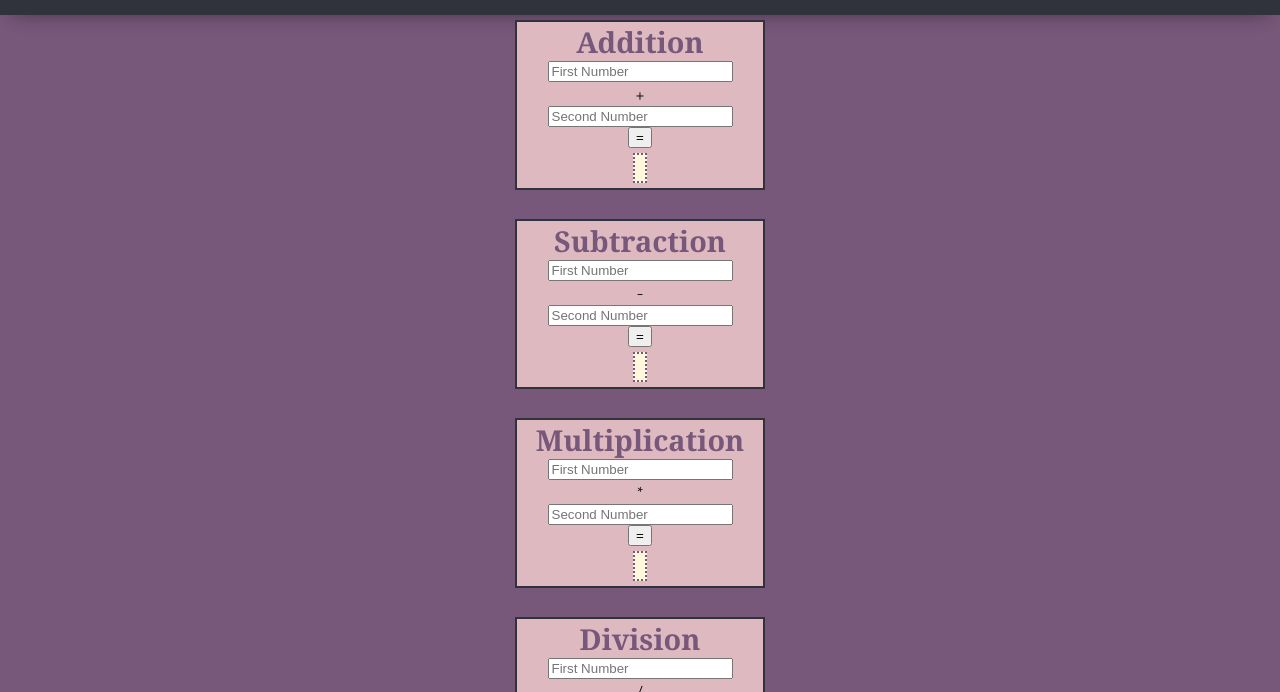
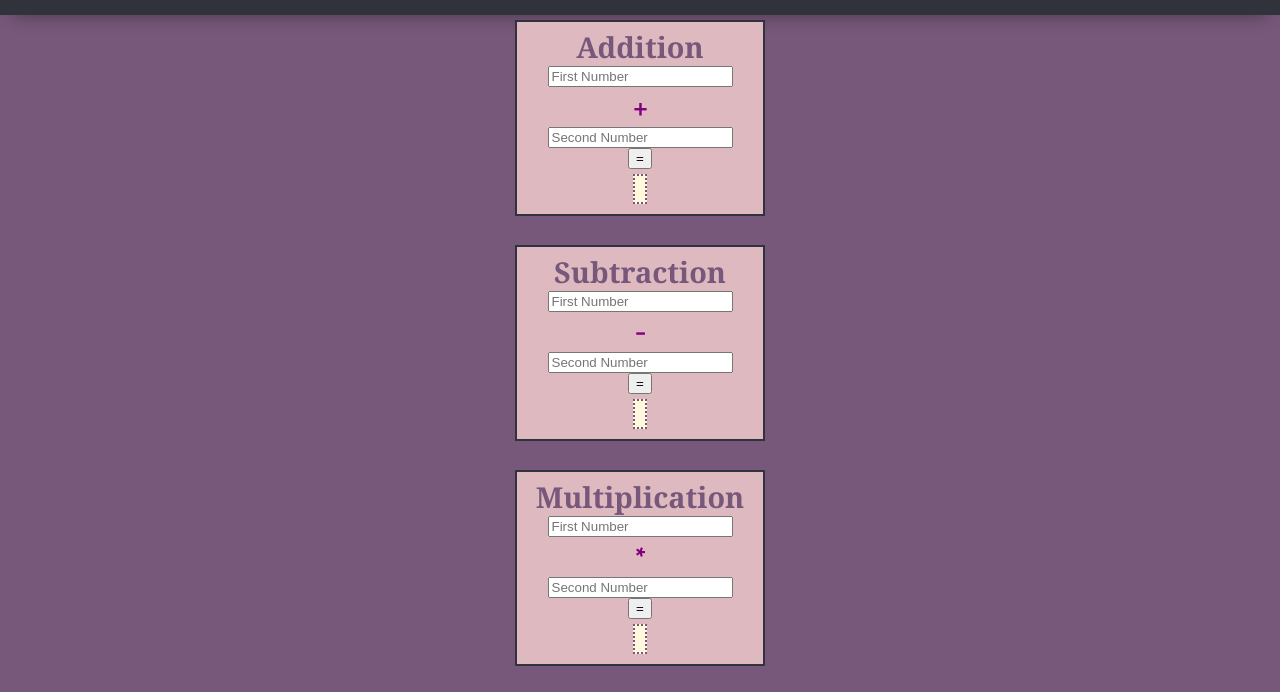
Before and after one commit to eliamue/03b-lab-calc-u-later-alligator, a plain HTML site: page index.html in a window 1280 px wide. Shown: the part 65-757 px from the top of the page. Drawn offline with Linux system fonts and the light colour scheme.

Commit message:
added some styling

```diff
--- a/index.html
+++ b/index.html
@@ -21,25 +21,29 @@
     <main>
         <p class="calculator">
             <section class="addition"><h2>Addition</h2>
-                <input id="add1" placeholder="First Number"> +
+                <input id="add1" placeholder="First Number">
+                <h3> + </h3>
                 <input id="add2" placeholder="Second Number"> <button id="add-btn">=</button>
                 <p class="results" id="add-result"></p>
             </section>
             <br>
             <section class="subtraction"><h2>Subtraction</h2>
-                <input id="sub1" placeholder="First Number"> -
+                <input id="sub1" placeholder="First Number">
+                <h3> - </h3>
                 <input id="sub2" placeholder="Second Number"> <button id="sub-btn">=</button>
                 <p class="results" id="sub-result"></p>
             </section>
             <br>
             <section class="multiplication"><h2>Multiplication</h2>
-                <input id="mult1" placeholder="First Number"> *
+                <input id="mult1" placeholder="First Number">
+                <h3> * </h3>
                 <input id="mult2" placeholder="Second Number"> <button id="mult-btn">=</button>
                 <p class="results" id="mult-result"></p>
             </section>
             <br>
             <section class="division"><h2>Division</h2>
-                <input id="div1" placeholder="First Number"> /
+                <input id="div1" placeholder="First Number">
+                <h3> / </h3>
                 <input id="div2" placeholder="Second Number"> <button id="div-btn">=</button>
                 <p class="results" id="div-result"></p>
             </section>
--- a/styles/style.css
+++ b/styles/style.css
@@ -32,6 +32,7 @@ section {
     align-items: center;
     border: solid 2px var(--color1);
     margin-top: 5px;
+    padding: 5px;
 }
 
 header {
@@ -67,6 +68,14 @@ h2 {
     color: var(--color2);
     font-family: Georgia, 'Times New Roman', Times, serif;
 }
+h3 {
+    font-size: 25px;
+    font-weight: bolder;
+    color: purple;
+    padding: 1px;
+    justify-content: center;
+    align-items: center;
+}
 
 .calculator {
     display: grid;
```
